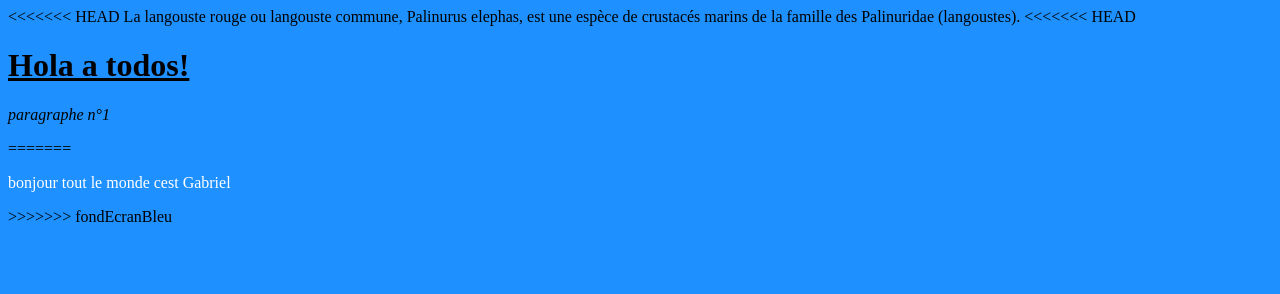
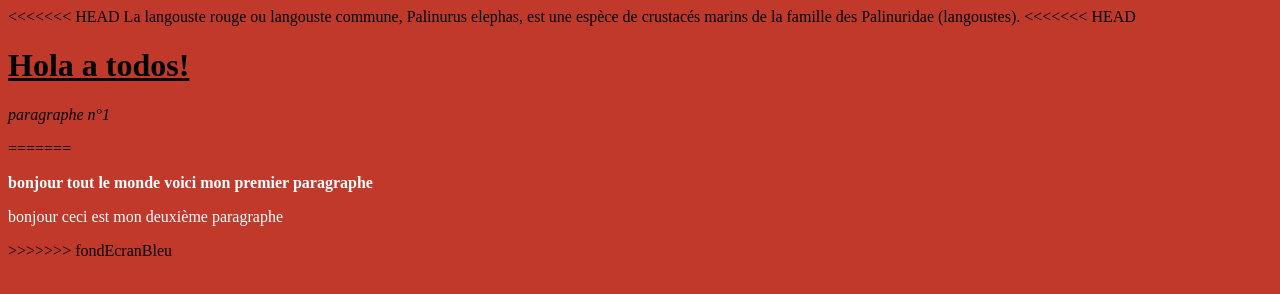
Before and after one commit to Gabriellarrieu/notreprojet, a plain HTML site: page index.html in a window 1280 px wide. Drawn offline with Linux system fonts and the light colour scheme.

Commit message:
modification index.html sur gitHub

```diff
--- a/index.html
+++ b/index.html
@@ -14,7 +14,7 @@
     <title>Bonjour</title>
     <style>
       body {
-	  background-color: #1e90ff;
+	  background-color: #c0392b;
 
 
 
@@ -23,10 +23,10 @@
     </style>
   </head>
   <body>
-  <p style="color:#ffffff";>bonjour tout le monde cest Gabriel</p>
+	  <p style="color:#ffffff";><b>bonjour tout le monde voici mon premier paragraphe</b></p>
 
 
-
+   <p style="color:#ffffff";>bonjour ceci est mon deuxième paragraphe </p>
   </body>
 </html>
 >>>>>>> fondEcranBleu
```
